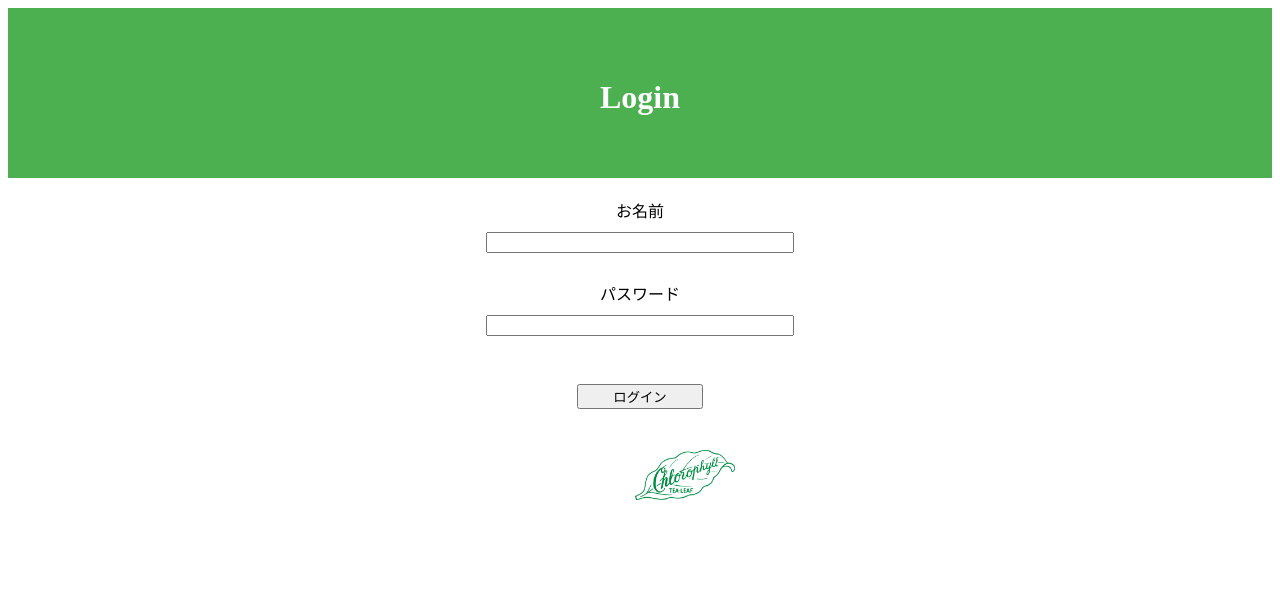
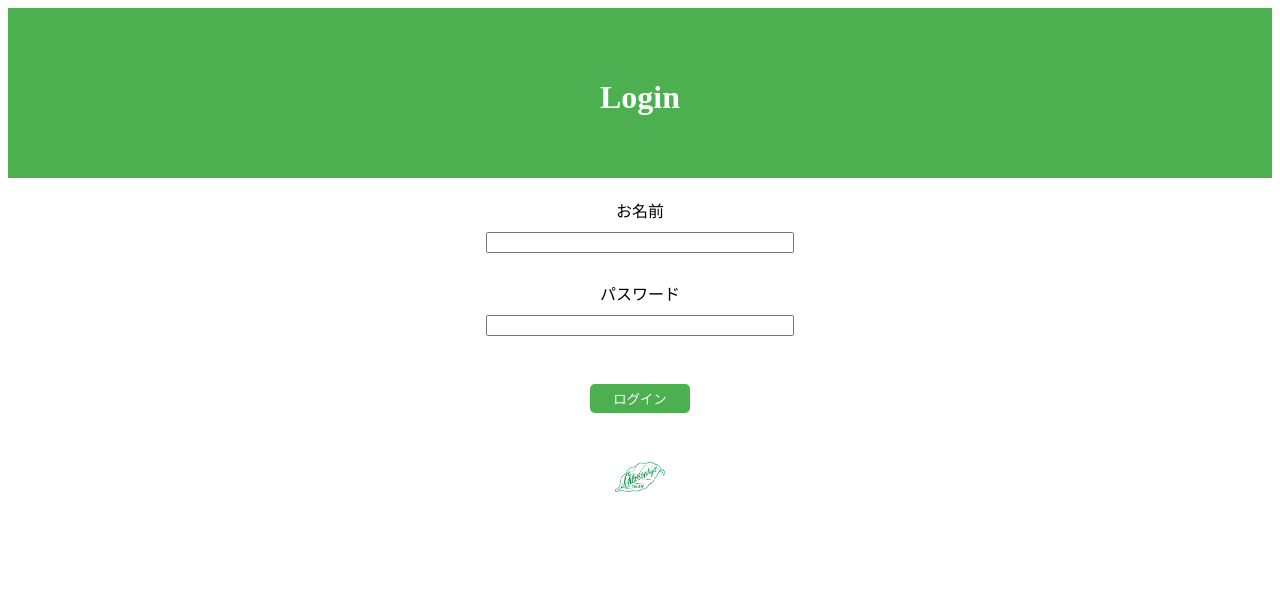
Before and after one commit to re912/point_test, a Flask app: page /customer_login in a window 1280 px wide. Shown: the top 609 px of the page. Run offline with Flask 3, Linux system fonts and the light colour scheme.

Commit message:
画像位置調整

```diff
--- a/templates/customer_login.html
+++ b/templates/customer_login.html
@@ -6,7 +6,7 @@
     <title>顧客ログイン</title>
     <style>
         /* ナビゲーションバーのスタイル */
-         nav ul {
+        nav ul {
             list-style-type: none;
             padding: 0;
             margin: 0;
@@ -18,7 +18,7 @@
             margin: 0 10px;
         }
 
-         nav ul li a {
+        nav ul li a {
             display: inline-block;
             padding: 10px 20px;
             background-color: #4CAF50;
@@ -36,7 +36,7 @@
             background-color: #3e8e41;
         }
 
-         main {
+        main {
             display: flex;
             flex-direction: column;
             align-items: center;
@@ -47,11 +47,12 @@
         form {
             text-align: center;
             margin-top: 20px;
+            width: 100%; /* モバイル用にフォーム幅を広げる */
         }
 
         h1 {
             text-align: center;
-         }
+        }
 
         input[type="text"], input[type="number"], input[type="password"] {
             display: block;
@@ -60,34 +61,67 @@
             max-width: 300px;
         }
 
-        button[type="submit"], input[type="submit"] {
+        button, input[type="submit"] {
             display: block;
             margin: 20px auto;
-            width: 10%;
+            width: 80%;
+            max-width: 100px;
+            padding: 5px 5px;
+            background-color: #4CAF50;
+            color: white;
+            text-decoration: none;
+            border-radius: 5px;
+            border: none;
+            transition: background-color 0.3s ease;
+            -webkit-appearance: none; /* モバイルデフォルトスタイルを無効化 */
+            appearance: none;
+        }
+
+        button:hover, input[type="submit"]:hover {
+            background-color: #45a049;
+        }
+
+        button:active, input[type="submit"]:active {
+            background-color: #3e8e41;
         }
 
         /* ヘッダーのスタイル */
         header {
-            background-color: #4CAF50; /* 緑色の背景を設定 */
-            color: white; /* テキストの色を白に設定 */
-            text-align: center; /* テキストを中央に配置 */
-            padding: 50px 0; /* 上下にパディングを追加 */
-            height: 70px; /* ヘッダーの高さ */
+            background-color: #4CAF50;
+            color: white;
+            text-align: center;
+            padding: 50px 0;
+            height: 70px;
         }
 
         /* bodyの背景画像を設定 */
         body {
-            background-image: url('{{ url_for("static", filename="葉っぱロゴ.gif") }}'); /* 画像のパスを指定 */
-            background-size: 100px 50px; /* 画像を要素に合わせて拡大縮小 */
-            background-position: 635px 450px; /* 画像の位置を中央に設定 */
-            background-repeat: no-repeat; /* 画像を繰り返さない */
-            background-attachment: fixed; /* 背景を固定 */
+            background-image: url('{{ url_for("static", filename="葉っぱロゴ.gif") }}');
+            background-size: 50px 30px;
+            background-position: 50% 60%;
+            background-repeat: no-repeat;
+            background-attachment: fixed;
+        }
+
+        /* レスポンシブデザイン */
+        @media only screen and (max-width: 600px) {
+            form {
+                padding: 0 10px;
+            }
+
+            input[type="text"], input[type="password"], button {
+                width: 100%;
+                max-width: 300px;
+            }
+
+            button {
+                padding: 10px;
+            }
         }
     </style>
 </head>
 
 <body>
-    <!-- ヘッダーを追加 -->
     <header>
         <h1>Login</h1>
     </header>
```
